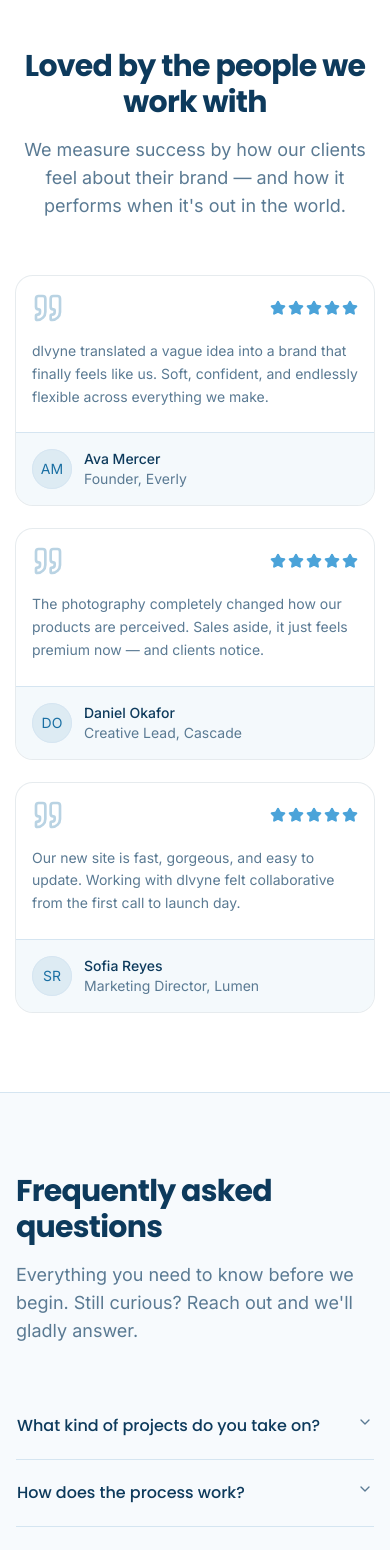
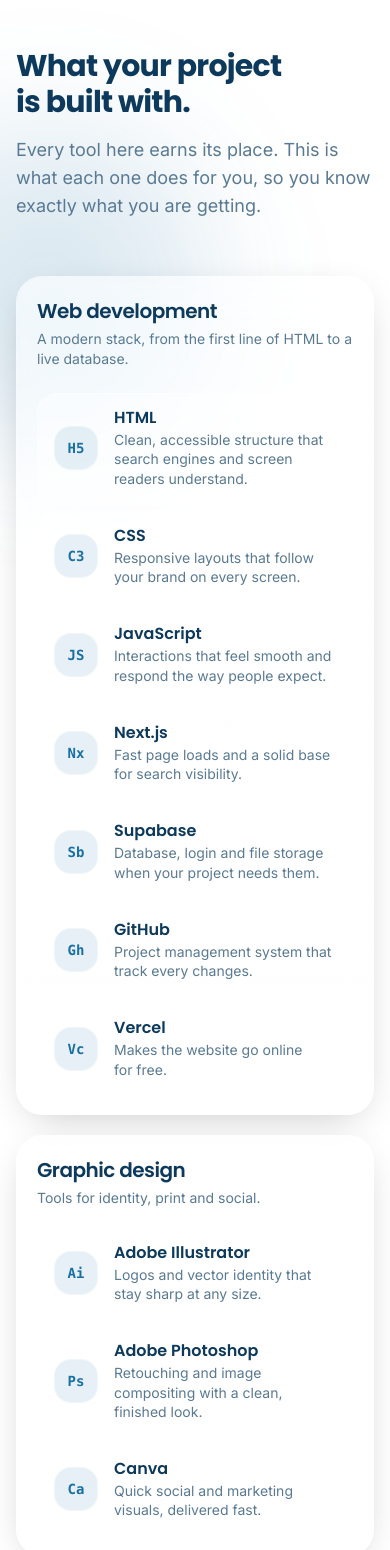
Before and after one commit to delvinraditya/dlvyne, a Next.js app: page / in a window 390 px wide. Shown: the part 4480-6030 px from the top of the page. Built offline with nearby package versions, Linux system fonts and the light colour scheme.

Commit message:
testimonial > skills

```diff
--- a/app/page.tsx
+++ b/app/page.tsx
@@ -2,7 +2,7 @@ import { SiteHeader } from '@/components/site-header'
 import { Hero } from '@/components/hero'
 import { Services } from '@/components/services'
 import { Works } from '@/components/works'
-import { Testimonials } from '@/components/testimonials'
+import { Skills } from '@/components/skills'
 import { Faq } from '@/components/faq'
 import { FinalCta } from '@/components/final-cta'
 import { SiteFooter } from '@/components/site-footer'
@@ -15,7 +15,7 @@ export default function Page() {
         <Hero />
         <Services />
         <Works />
-        <Testimonials />
+        <Skills />
         <Faq />
         <FinalCta />
       </main>
--- a/components/site-footer.tsx
+++ b/components/site-footer.tsx
@@ -8,7 +8,7 @@ const footerNav = [
       { label: 'About', href: '#about' },
       { label: 'Services', href: '#services' },
       { label: 'Works', href: '#works' },
-      { label: 'Testimonials', href: '#testimonials' },
+      { label: 'Skills', href: '#skills' },
     ],
   },
   {
--- a/components/site-header.tsx
+++ b/components/site-header.tsx
@@ -20,7 +20,7 @@ const navLinks = [
   { label: 'About', href: '#about' },
   { label: 'Services', href: '#services' },
   { label: 'Works', href: '#works' },
-  { label: 'Testimonials', href: '#testimonials' },
+  { label: 'Skills', href: '#skills' },
   { label: 'FAQ', href: '#faq' },
 ]
 
--- /dev/null
+++ b/components/skills.tsx
@@ -0,0 +1,243 @@
+import Image from 'next/image'
+import { Camera, type LucideIcon } from 'lucide-react'
+import { cn } from '@/lib/utils'
+
+type Tool = {
+  name: string
+  role: string
+  // Urutan prioritas ikon: logo (file di /public) > ikon lucide > teks singkat.
+  // Teks singkat dipakai sebagai cadangan, ganti dengan logo resmi kalau ada.
+  logo?: string
+  icon?: LucideIcon
+  mark?: string
+}
+
+const webStack: Tool[] = [
+  {
+    name: 'HTML',
+    mark: 'H5',
+    role: 'Clean, accessible structure that search engines and screen readers understand.',
+  },
+  {
+    name: 'CSS',
+    mark: 'C3',
+    role: 'Responsive layouts that follow your brand on every screen.',
+  },
+  {
+    name: 'JavaScript',
+    mark: 'JS',
+    role: 'Interactions that feel smooth and respond the way people expect.',
+  },
+  {
+    name: 'Next.js',
+    mark: 'Nx',
+    role: 'Fast page loads and a solid base for search visibility.',
+  },
+  {
+    name: 'Supabase',
+    mark: 'Sb',
+    role: 'Database, login and file storage when your project needs them.',
+  },
+  {
+    name: 'GitHub',
+    mark: 'Gh',
+    role: 'Project management system that track every changes.',
+  },
+  {
+    name: 'Vercel',
+    mark: 'Vc',
+    role: 'Makes the website go online for free.',
+  },
+]
+
+const design: Tool[] = [
+  {
+    name: 'Adobe Illustrator',
+    mark: 'Ai',
+    role: 'Logos and vector identity that stay sharp at any size.',
+  },
+  {
+    name: 'Adobe Photoshop',
+    mark: 'Ps',
+    role: 'Retouching and image compositing with a clean, finished look.',
+  },
+  {
+    name: 'Canva',
+    mark: 'Ca',
+    role: 'Quick social and marketing visuals, delivered fast.',
+  },
+]
+
+const photography: Tool[] = [
+  {
+    name: 'Sony A5100',
+    icon: Camera,
+    role: '24MP APS-C mirrorless camera for sharp detail and rich texture.',
+  },
+  {
+    name: 'Adobe Lightroom',
+    mark: 'Lr',
+    role: 'Color grading and consistent edits across an entire set of photos.',
+  },
+]
+
+// Resep kaca yang sama dengan section lain.
+const glass =
+  'relative overflow-hidden rounded-3xl border border-white/40 bg-white/45 shadow-[0_10px_40px_-16px_rgba(0,0,0,0.3)] backdrop-blur-xl backdrop-saturate-150 dark:border-white/15 dark:bg-white/[0.06]'
+
+function Sheen() {
+  return (
+    <div
+      aria-hidden
+      className="pointer-events-none absolute inset-0 rounded-[inherit] bg-gradient-to-b from-white/50 via-white/5 to-transparent opacity-70 dark:from-white/12 dark:via-transparent"
+    />
+  )
+}
+
+function ToolMark({ tool }: { tool: Tool }) {
+  return (
+    <span className="flex size-11 shrink-0 items-center justify-center rounded-xl border border-white/40 bg-primary/10 text-primary dark:border-white/10">
+      {tool.logo ? (
+        <Image src={tool.logo} alt="" width={24} height={24} className="size-6" />
+      ) : tool.icon ? (
+        <tool.icon className="size-5" />
+      ) : (
+        <span className="font-mono text-sm font-semibold">{tool.mark}</span>
+      )}
+    </span>
+  )
+}
+
+function ToolRow({ tool, className }: { tool: Tool; className?: string }) {
+  return (
+    <li
+      className={cn(
+        'group relative flex items-center gap-4 overflow-hidden rounded-2xl border border-white/40 bg-white/40 p-3.5 pl-4 pr-5 transition-colors hover:bg-white/60 dark:border-white/10 dark:bg-white/5 dark:hover:bg-white/10',
+        className,
+      )}
+    >
+      {/* Strip di sisi kiri, sama seperti menu mobile dan panel hero */}
+      <span
+        aria-hidden
+        className="absolute inset-y-2 left-0 w-[3px] origin-center scale-y-0 rounded-r-full bg-primary transition-transform duration-300 group-hover:scale-y-100 motion-reduce:transition-none"
+      />
+      <ToolMark tool={tool} />
+      <div className="min-w-0">
+        <p className="font-heading text-base font-semibold leading-tight">
+          {tool.name}
+        </p>
+        <p className="mt-0.5 text-pretty text-sm leading-snug text-muted-foreground">
+          {tool.role}
+        </p>
+      </div>
+    </li>
+  )
+}
+
+function Panel({
+  title,
+  blurb,
+  children,
+  className,
+}: {
+  title: string
+  blurb: string
+  children: React.ReactNode
+  className?: string
+}) {
+  return (
+    <div className={cn(glass, 'p-5 sm:p-6', className)}>
+      <Sheen />
+      <div className="relative">
+        <h3 className="font-heading text-xl font-semibold tracking-tight">
+          {title}
+        </h3>
+        <p className="mt-1 text-sm text-muted-foreground">{blurb}</p>
+        {children}
+      </div>
+    </div>
+  )
+}
+
+
+export function Skills() {
+  return (
+    <section
+      id="skills"
+      className="relative overflow-hidden"
+      aria-labelledby="skills-heading"
+    >
+      {/* Cahaya samar di belakang panel kaca */}
+      <div
+        aria-hidden
+        className="pointer-events-none absolute -left-28 top-40 size-80 rounded-full bg-primary/15 blur-3xl dark:bg-primary/10"
+      />
+      <div
+        aria-hidden
+        className="pointer-events-none absolute -right-24 bottom-10 size-72 rounded-full bg-secondary/15 blur-3xl dark:bg-secondary/10"
+      />
+
+      <div className="relative mx-auto max-w-7xl px-4 py-20 sm:px-6 lg:px-8 lg:py-28">
+        <div className="max-w-2xl">
+          <h2
+            id="skills-heading"
+            className="font-heading text-balance text-3xl font-bold tracking-tight sm:text-4xl lg:text-5xl"
+          >
+            What your project is built with.
+          </h2>
+          <p className="mt-4 max-w-xl text-pretty text-lg text-muted-foreground">
+            Every tool here earns its place. This is what each one does for you,
+            so you know exactly what you are getting.
+          </p>
+        </div>
+
+        <div className="mt-14 grid grid-cols-1 gap-5 lg:grid-cols-12 lg:items-start">
+          {/* Web: lima layer, dari struktur sampai data */}
+          <Panel
+            title="Web development"
+            blurb="A modern stack, from the first line of HTML to a live database."
+            className="lg:col-span-7"
+          >
+            <ol className="mt-6 flex flex-col gap-2">
+              {webStack.map((tool, i) => (
+                <ToolRow key={tool.name} tool={tool} />
+              ))}
+            </ol>
+          </Panel>
+
+          <div className="flex flex-col gap-5 lg:col-span-5">
+            <Panel
+              title="Graphic design"
+              blurb="Tools for identity, print and social."
+            >
+              <ul className="mt-5 flex flex-col gap-2">
+                {design.map((tool) => (
+                  <ToolRow key={tool.name} tool={tool} />
+                ))}
+              </ul>
+            </Panel>
+
+            <Panel title="Photography" blurb="From capture to final color.">
+              <ul className="mt-5 flex flex-col gap-2">
+                {photography.map((tool) => (
+                  <ToolRow key={tool.name} tool={tool} />
+                ))}
+              </ul>
+            </Panel>
+          </div>
+        </div>
+
+        <p className="mt-10 text-pretty text-center text-sm text-muted-foreground">
+          Not sure what your project needs? You do not have to pick.{' '}
+          <a
+            href="#contact"
+            className="font-medium text-foreground underline decoration-primary decoration-2 underline-offset-4 transition-colors hover:text-primary focus-visible:outline-none focus-visible:ring-2 focus-visible:ring-ring"
+          >
+            Tell us about it
+          </a>{' '}
+          and we will choose the right tools for the job.
+        </p>
+      </div>
+    </section>
+  )
+}
```
